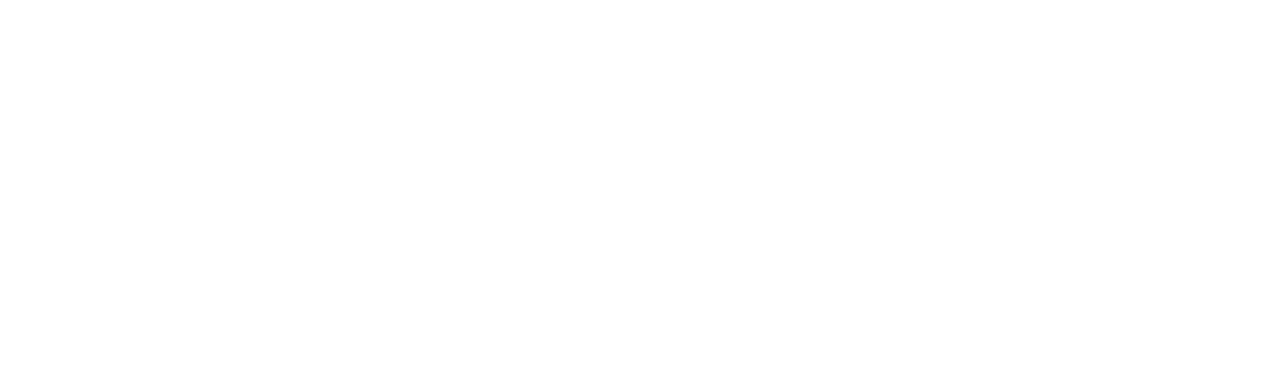
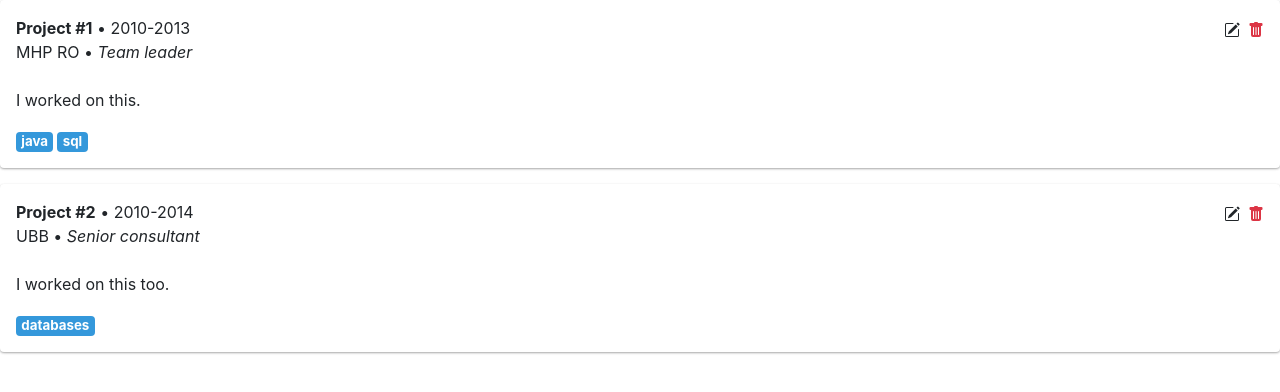
Before and after one commit to arovlad/ProiectColectiv, an Angular app in the folder EmployeeManagementApp/EmployeeAppFront/: page /test/projects in a window 1280 px wide. Before the commit this address led to /. Shown: the top 392 px of the page. Built offline with nearby package versions, Linux system fonts and the light colour scheme; no server answers.

Commit message:
added projects

```diff
--- a/EmployeeManagementApp/EmployeeAppFront/src/app/dashboard/dashboard-routing.module.ts
+++ b/EmployeeManagementApp/EmployeeAppFront/src/app/dashboard/dashboard-routing.module.ts
@@ -8,6 +8,7 @@
 import { EmployeeComponent } from './employee/employee.component';
 import { AddSkillsComponent } from './admin/add-skills/add-skills.component';
 import { RegionsComponent } from './admin/regions/regions.component';
+import {ProjectsComponent} from './employee/projects/projects.component';
 
 const routes: Routes = [
   { path: 'dashboard/admin', component: AdminComponent },
@@ -18,7 +19,8 @@
   { path: 'dashboard/employee/:id', component: EmployeeComponent },
   { path: 'dashboard/admin/add-skills', component: AddSkillsComponent },
   { path: 'dashboard/employee/addskill', component: AddskillComponent },
-  { path: 'dashboard/admin/regions', component: RegionsComponent }
+  { path: 'dashboard/admin/regions', component: RegionsComponent },
+  { path: 'test/projects', component: ProjectsComponent}
 ];
 
 @NgModule({
--- a/EmployeeManagementApp/EmployeeAppFront/src/app/dashboard/employee/projects/projectInfo.ts
+++ b/EmployeeManagementApp/EmployeeAppFront/src/app/dashboard/employee/projects/projectInfo.ts
@@ -2,4 +2,7 @@
   title: string;
   role: string;
   description: string;
+  duration: string;
+  client: string;
+  skillList: string[];
 }
--- a/EmployeeManagementApp/EmployeeAppFront/src/app/dashboard/employee/projects/projects.component.html
+++ b/EmployeeManagementApp/EmployeeAppFront/src/app/dashboard/employee/projects/projects.component.html
@@ -1,7 +1,26 @@
-<div *ngFor="let element of list">
-  <b>{{ element.title }}</b><br><i>{{ element.role }}</i>
+<div class="shadow-sm p-3 mb-3 bg-white rounded" *ngFor="let project of list">
+  <div style="float:right">
+    <a (click)="edit($event);">
+      <svg xmlns="http://www.w3.org/2000/svg" width="16" height="16" fill="currentColor" class="bi bi-pencil-square" viewBox="0 0 16 16">
+        <path d="M15.502 1.94a.5.5 0 0 1 0 .706L14.459 3.69l-2-2L13.502.646a.5.5 0 0 1 .707 0l1.293 1.293zm-1.75 2.456l-2-2L4.939 9.21a.5.5 0 0 0-.121.196l-.805 2.414a.25.25 0 0 0 .316.316l2.414-.805a.5.5 0 0 0 .196-.12l6.813-6.814z"/>
+        <path fill-rule="evenodd" d="M1 13.5A1.5 1.5 0 0 0 2.5 15h11a1.5 1.5 0 0 0 1.5-1.5v-6a.5.5 0 0 0-1 0v6a.5.5 0 0 1-.5.5h-11a.5.5 0 0 1-.5-.5v-11a.5.5 0 0 1 .5-.5H9a.5.5 0 0 0 0-1H2.5A1.5 1.5 0 0 0 1 2.5v11z"/>
+      </svg>
+    </a>
+    <a style="margin-left: .5rem;">
+      <svg xmlns="http://www.w3.org/2000/svg" width="16" height="16" fill="#DC3545" class="bi bi-trash-fill" viewBox="0 0 16 16">
+        <path d="M2.5 1a1 1 0 0 0-1 1v1a1 1 0 0 0 1 1H3v9a2 2 0 0 0 2 2h6a2 2 0 0 0 2-2V4h.5a1 1 0 0 0 1-1V2a1 1 0 0 0-1-1H10a1 1 0 0 0-1-1H7a1 1 0 0 0-1 1H2.5zm3 4a.5.5 0 0 1 .5.5v7a.5.5 0 0 1-1 0v-7a.5.5 0 0 1 .5-.5zM8 5a.5.5 0 0 1 .5.5v7a.5.5 0 0 1-1 0v-7A.5.5 0 0 1 8 5zm3 .5v7a.5.5 0 0 1-1 0v-7a.5.5 0 0 1 1 0z"/>
+      </svg>
+    </a>
+  </div>
+  <b class="project-title">{{ project.title }}</b><span> &#8226; </span><span class="project-duration">{{ project.duration }}</span>
+  <br><span class="project-client">{{ project.client }}</span><span> &#8226; </span><i class="project-role">{{ project.role }}</i>
   <br><br>
-  <p>
-    {{ element.description }}
+  <p class="project-description">
+    {{ project.description }}
   </p>
+  <div class="skill-list">
+    <span class="badge bg-primary skill-badge" *ngFor="let skill of project.skillList">
+      {{ skill }}
+    </span>
+  </div>
 </div>
--- a/EmployeeManagementApp/EmployeeAppFront/src/app/dashboard/employee/projects/projects.component.ts
+++ b/EmployeeManagementApp/EmployeeAppFront/src/app/dashboard/employee/projects/projects.component.ts
@@ -9,8 +9,10 @@
 })
 export class ProjectsComponent implements OnInit {
   public list: IProjectInfo[] = [
-    {title: 'Project #1', role: 'Team leader', description: 'I worked on this.'},
-    {title: 'Project #2', role: 'Consultant', description: 'I worked on this too.'}
+    {title: 'Project #1', role: 'Team leader', description: 'I worked on this.', duration: '2010-2013',
+      client: 'MHP RO', skillList: ['java', 'sql']},
+    {title: 'Project #2', role: 'Senior consultant', description: 'I worked on this too.', duration: '2010-2014',
+      client: 'UBB', skillList: ['databases']}
   ];
 
   constructor(private service: ProjectsService, private http: HttpClient) { }
@@ -25,4 +27,57 @@
     });
   }
 
+  finish(): void {
+    window.location.reload();
+  }
+
+  cancel(): void {
+    window.location.reload();
+  }
+
+  edit($event: MouseEvent): void {
+    // @ts-ignore
+    $event.currentTarget.parentElement.parentElement.getElementsByClassName('project-title')[0].outerHTML =
+      '<input type="text" style="width: 20%; display:initial;" class="form-control" value="' +
+      // @ts-ignore
+      $event.currentTarget.parentElement.parentElement.getElementsByClassName('project-title')[0].innerText + '">';
+
+    // @ts-ignore
+    $event.currentTarget.parentElement.parentElement.getElementsByClassName('project-client')[0].outerHTML =
+      '<input type="text" class="form-control" style="width: 20%; display:initial; margin-top: .5rem" value="' +
+      // @ts-ignore
+      $event.currentTarget.parentElement.parentElement.getElementsByClassName('project-client')[0].innerText + '">';
+
+    // @ts-ignore
+    $event.currentTarget.parentElement.parentElement.getElementsByClassName('project-role')[0].outerHTML =
+      '<input type="text" class="form-control" style="width: 10%; display:initial; margin-left: .5rem" value="' +
+      // @ts-ignore
+      $event.currentTarget.parentElement.parentElement.getElementsByClassName('project-role')[0].innerText + '">';
+
+    // @ts-ignore
+    $event.currentTarget.innerHTML = '<svg xmlns="http://www.w3.org/2000/svg" width="28" height="28" fill="#198754" class="bi bi-check" viewBox="0 0 10 16">' +
+      '<path d="M10.97 4.97a.75.75 0 0 1 1.07 1.05l-3.99 4.99a.75.75 0 0 1-1.08.02L4.324 8.384a.75.75 0 1 1 1.06-1.06l2.094 2.093 3.473-4.425a.267.267 0 0 1 .02-.022z"/>' +
+      '</svg>';
+
+    // @ts-ignore
+    $event.currentTarget.onclick = this.finish;
+    // @ts-ignore
+    $event.currentTarget.parentElement.childNodes[1].innerHTML = '<svg xmlns="http://www.w3.org/2000/svg" width="28" height="28" fill="#DC3545" class="bi bi-x" viewBox="0 0 10 16">' +
+    '<path d="M4.646 4.646a.5.5 0 0 1 .708 0L8 7.293l2.646-2.647a.5.5 0 0 1 .708.708L8.707 8l2.647 2.646a.5.5 0 0 1-.708.708L8 8.707l-2.646 2.647a.5.5 0 0 1-.708-.708L7.293 8 4.646 5.354a.5.5 0 0 1 0-.708z"/>' +
+      '</svg>';
+    // @ts-ignore
+    $event.currentTarget.parentElement.childNodes[1].onclick = this.cancel;
+
+    // @ts-ignore
+    $event.currentTarget.parentElement.parentElement.getElementsByClassName('project-description')[0].outerHTML = '<textarea class="form-control mb-2" placeholder="Description">'
+      // @ts-ignore
+      + $event.currentTarget.parentElement.parentElement.getElementsByClassName('project-description')[0].innerText + '</textarea>';
+    // @ts-ignore
+    const skills = $event.currentTarget.parentElement.parentElement.getElementsByClassName('skill-badge');
+    // @ts-ignore
+    for (let i = 0; i < skills.length; i++){
+      // @ts-ignore
+      skills.item(i).innerHTML += '<a>&times;</a>';
+    }
+  }
 }
--- a/EmployeeManagementApp/EmployeeAppFront/src/app/services/projects.service.ts
+++ b/EmployeeManagementApp/EmployeeAppFront/src/app/services/projects.service.ts
@@ -9,8 +9,21 @@
 
   constructor(private http: HttpClient) { }
 
-  get(): Observable<any> {
-    const info = 'placeholder';
-    return this.http.post('placeholder', info);
+  get(id: string): Observable<any> {
+    return this.http.get('http://localhost:8080/EmployeeAppFront_war/rest/project/find?id=' + id);
+  }
+
+  save(customer: string, description: string, duration: string, industry: string, title: string): Observable<any> {
+    const info = {customer, description, duration, industry, title};
+    return this.http.post('http://localhost:8080/EmployeeAppFront_war/rest/project/save', info);
+  }
+
+  delete(id: string): Observable<any> {
+    return this.http.delete('http://localhost:8080/EmployeeAppFront_war/rest/project/delete?id=' + id);
+  }
+
+  update(id: string, customer: string, description: string, duration: string, industry: string, title: string): Observable<any> {
+    const info = {customer, description, duration, industry, title};
+    return this.http.post('http://localhost:8080/EmployeeAppFront_war/rest/project/update?id=' + id, info);
   }
 }
--- a/EmployeeManagementApp/EmployeeAppFront/src/styles.css
+++ b/EmployeeManagementApp/EmployeeAppFront/src/styles.css
@@ -1,6 +1,6 @@
 @import url("https://cdn.jsdelivr.net/npm/bootstrap@4.5.3/dist/css/bootstrap.min.css");
 
-.navbar-dark.bg-primary {
+.navbar-dark.bg-primary, .badge.bg-primary {
   background-color: #3498db !important;
 }
 
@@ -25,3 +25,13 @@
 .navbar-dark.bg-primary .nav-item a:hover {
   border-bottom: 2px solid white;
 }
+
+.badge.bg-primary {
+  color: white !important;
+  margin-right: .25rem;
+  font-size: 10pt;
+}
+
+.shadow-sm {
+  box-shadow: 0 1px 3px rgba(0,0,0,0.12), 0 1px 2px rgba(0,0,0,0.24) !important;
+}
```
